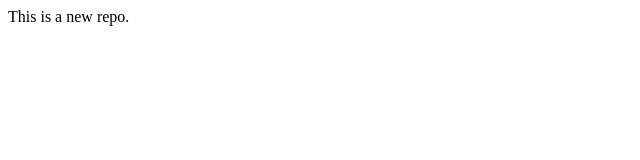
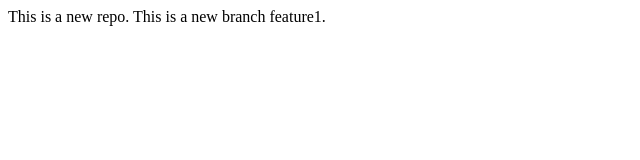
Before and after one commit to Aruj-Zaidi/Local-Repo, a plain HTML site: page index.html in a window 1280 px wide. Shown: the whole page, without its empty margins (0-640 px from the left). Drawn offline with Linux system fonts and the light colour scheme.

Commit message:
New feature1 branch

```diff
--- a/index.html
+++ b/index.html
@@ -1,3 +1,4 @@
 <p>
     This is a new repo.
+    This is a new branch feature1.
 </p>
```
